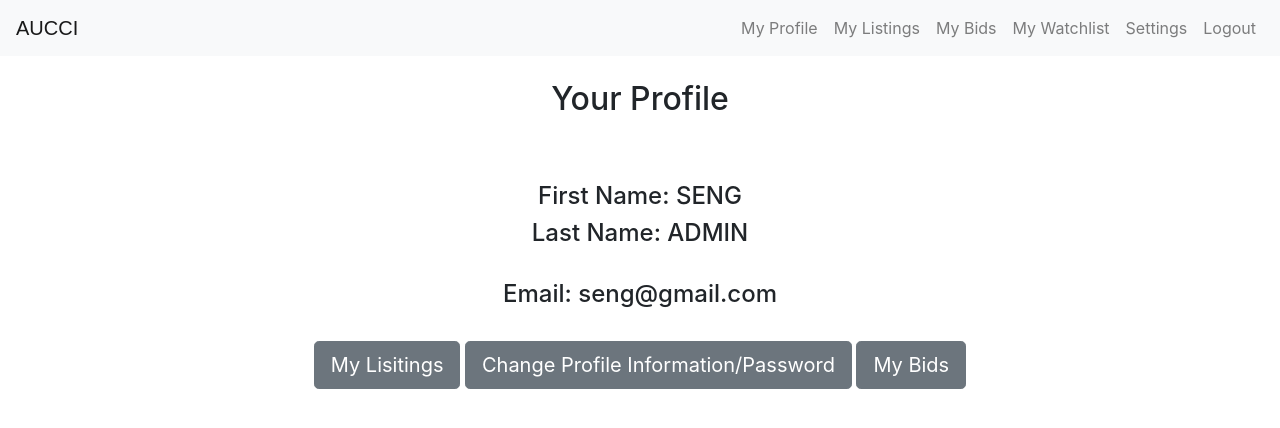
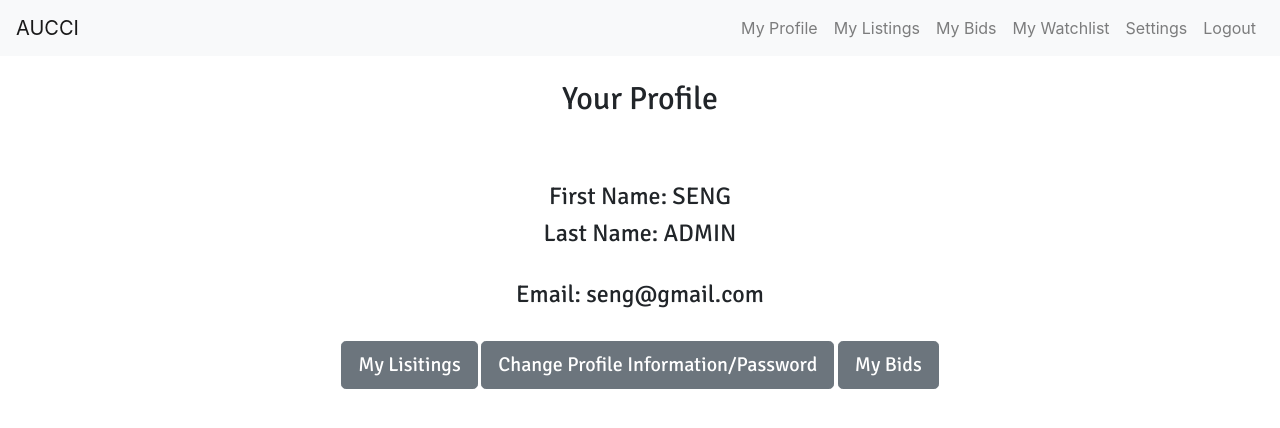
Before and after one commit to ttylong/SENG401Project, a Django app: page /profile in a window 1280 px wide. Shown: the top 428 px of the page. Run offline with Django 3.2, Linux system fonts and the light colour scheme; a user stored in the database is signed in; some libraries are stand-ins or nearby versions.

Commit message:
Font style

```diff
--- a/src/AUCCI/templates/profile.html
+++ b/src/AUCCI/templates/profile.html
@@ -32,17 +32,17 @@
       type="image/x-icon"
       href="https://www.designyourway.net/blog/wp-content/uploads/2019/11/s1-10.png"
     />
+    <link rel="preconnect" href="https://fonts.googleapis.com" />
+    <link rel="preconnect" href="https://fonts.gstatic.com" crossorigin />
+    <link
+      href="https://fonts.googleapis.com/css2?family=Signika:wght@400;600&display=swap"
+      rel="stylesheet"
+    />
     <title>Profile</title>
   </head>
   <body>
     <nav class="navbar navbar-light bg-light navbar-expand-md">
-      <a
-        class="navbar-brand"
-        href="search"
-        style="font-family: Copperplate, Copperplate Gothic Light, fantasy"
-      >
-        AUCCI
-      </a>
+      <a class="navbar-brand" href="search"> AUCCI </a>
       <button
         class="navbar-toggler"
         type="button"
@@ -68,9 +68,9 @@
     </nav>
     <form action="profile" method="POST" class="profile_view"></form>
     <br />
-    <h2 style="text-align: center">Your Profile</h2>
+    <h2 style="text-align: center;font-family: 'Signika', sans-serif"">Your Profile</h2>
     <br /><br />
-    <div h4 style="text-align: center">
+    <div h4 style="text-align: center; font-family: 'Signika', sans-serif">
       <h1>{{ listing_id }}</h1>
       <h4>First Name: {{ user.first_name}}</h4>
       <h4>Last Name: {{ user.last_name}}</h4>
@@ -78,7 +78,7 @@
       <h4>Email: {{ user.email }}</h4>
     </div>
     <br />
-    <div style="text-align: center">
+    <div style="text-align: center; font-family: 'Signika', sans-serif"">
       <button type="button" class="btn btn-secondary btn-lg">
         My Lisitings
       </button>
--- a/src/AUCCI/templates/search_results.html
+++ b/src/AUCCI/templates/search_results.html
@@ -15,6 +15,12 @@
     <link rel="stylesheet" href="{% static 'style.css' %}" />
     <script src="https://ajax.googleapis.com/ajax/libs/jquery/3.5.1/jquery.min.js"></script>
     <script src="https://maxcdn.bootstrapcdn.com/bootstrap/3.4.1/js/bootstrap.min.js"></script>
+    <link rel="preconnect" href="https://fonts.googleapis.com" />
+    <link rel="preconnect" href="https://fonts.gstatic.com" crossorigin />
+    <link
+      href="https://fonts.googleapis.com/css2?family=Signika:wght@400;600&display=swap"
+      rel="stylesheet"
+    />
     <title>Document</title>
   </head>
   <body>
```
Also changed, not shown: src/AUCCI/templates/index.html (+12 -1 lines), src/AUCCI/templates/login.html (+12 -1 lines), src/AUCCI/templates/register.html (+12 -1 lines), src/AUCCI/templates/search.html (+10 -3 lines).
